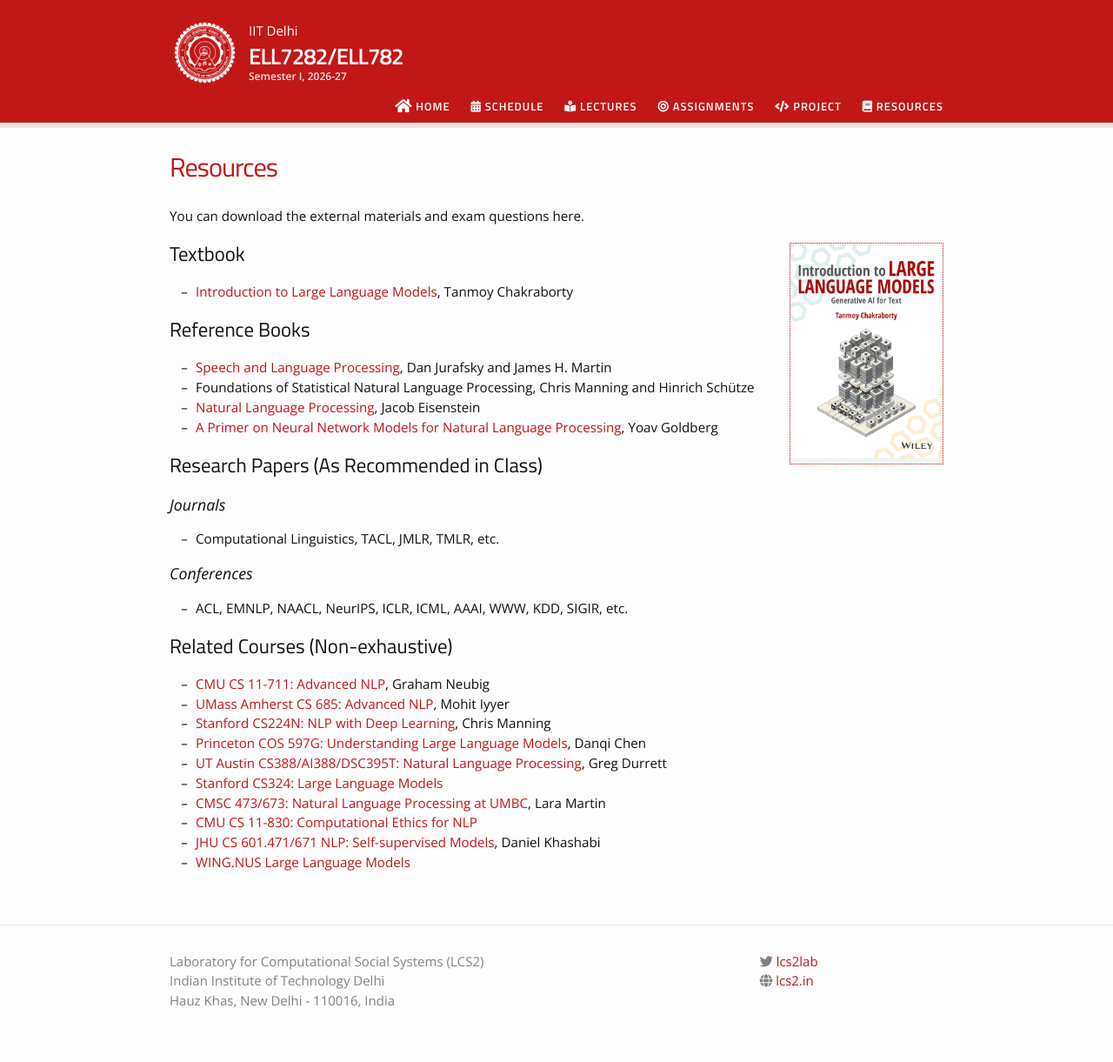
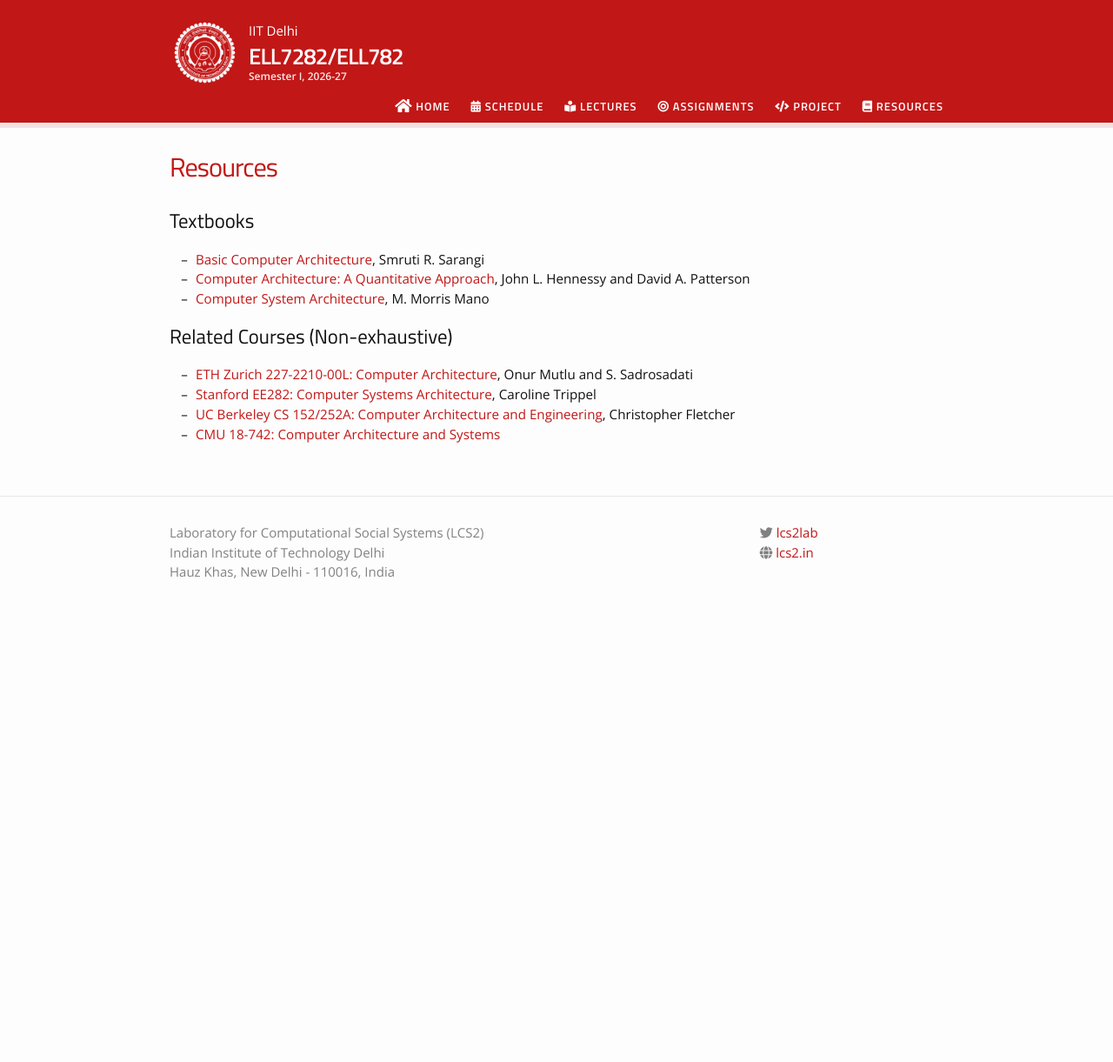
Before and after one commit to lcs2-iitd/ELL7282-2601, a Jekyll site: the page built from resources.md, in a window 1280 px wide. Shown: the whole page at 87% size. Built offline with Jekyll 4.4.1, drawn with Linux system fonts in a browser that asks for light colours; nearby versions of some CDN libraries; after the commit the page ends 900 px from its top, so only the background shows below that.

Commit message:
Revise resources layout and update links
Updated resource links and organized sections for clarity.

```diff
--- a/resources.md
+++ b/resources.md
@@ -3,43 +3,20 @@ layout: page
 title: Resources
 permalink: /resources/
 ---
-You can download the external materials and exam questions here.
-<!-- <b>🔔 <a href="https://forms.gle/A3ZpHd3sB4ErSMA79" target="_blank">Subscribe</a> to our newsletter for the latest updates on LLMs!</b> -->
-
-{% include image.html url="/_images/bookcover.jpg" width=175 align="right" %}
 
 <!--
 ## Exam Questions
 
 * [Quiz-1](static_files/exams/Quiz1.pdf) -->
 
-## Textbook
-* <a href="https://www.amazon.in/dp/936386474X/" target="_blank">Introduction to Large Language Models</a>, Tanmoy Chakraborty
+## Textbooks
+* <a href="https://www.cse.iitd.ac.in/~srsarangi/archbook/archbook.pdf" target="_blank">Basic Computer Architecture</a>, Smruti R. Sarangi
+* <a href="{{ '/static_files/books/carch_quantitative_approach.pdf' | prepend: site.baseurl }}" target="_blank">Computer Architecture: A Quantitative Approach</a>, John L. Hennessy and David A. Patterson
+* <a href="https://archive.org/details/computer-system-architecture-morris-mano-third-edition/mode/2up" target="_blank">Computer System Architecture</a>, M. Morris Mano
 
-## Reference Books
-
-* <a href="https://web.stanford.edu/~jurafsky/slp3/" target="_blank">Speech and Language Processing</a>, Dan Jurafsky and James H. Martin
-* Foundations of Statistical Natural Language Processing, Chris Manning and Hinrich Schütze
-* <a href="https://github.com/jacobeisenstein/gt-nlp-class/blob/master/notes/eisenstein-nlp-notes.pdf" target="_blank">Natural Language Processing</a>, Jacob Eisenstein
-* <a href="http://u.cs.biu.ac.il/~yogo/nnlp.pdf" target="_blank">A Primer on Neural Network Models for Natural Language Processing</a>, Yoav Goldberg
-
-## Research Papers (As Recommended in Class)
-
-### Journals
-* Computational Linguistics, TACL, JMLR, TMLR, etc.
-
-### Conferences
-* ACL, EMNLP, NAACL, NeurIPS, ICLR, ICML, AAAI, WWW, KDD, SIGIR, etc.
 
 ## Related Courses (Non-exhaustive)
-
-* <a href="http://www.phontron.com/class/anlp2022/" target="_blank">CMU CS 11-711: Advanced NLP</a>, Graham Neubig
-* <a href="https://people.cs.umass.edu/~miyyer/cs685/" target="_blank">UMass Amherst CS 685: Advanced NLP</a>, Mohit Iyyer
-* <a href="http://web.stanford.edu/class/cs224n/" target="_blank">Stanford CS224N: NLP with Deep Learning</a>, Chris Manning
-* <a href="https://www.cs.princeton.edu/courses/archive/fall22/cos597G/" target="_blank">Princeton COS 597G: Understanding Large Language Models</a>, Danqi Chen
-* <a href="https://www.cs.utexas.edu/~gdurrett/courses/online-course/materials.html" target="_blank">UT Austin CS388/AI388/DSC395T: Natural Language Processing</a>, Greg Durrett
-* <a href="https://stanford-cs324.github.io/winter2022/" target="_blank">Stanford CS324: Large Language Models</a>
-* <a href="https://laramartin.net/NLP-class/" target="_blank">CMSC 473/673: Natural Language Processing at UMBC</a>, Lara Martin
-* <a href="http://demo.clab.cs.cmu.edu/ethical_nlp/" target="_blank">CMU CS 11-830: Computational Ethics for NLP</a>
-* <a href="https://self-supervised.cs.jhu.edu/sp2024/" target="_blank">JHU CS 601.471/671 NLP: Self-supervised Models</a>, Daniel Khashabi
-* <a href="https://wing-nus.github.io/cs6101/" target="_blank">WING.NUS Large Language Models</a>
+* <a href="https://safari.ethz.ch/architecture/doku.php" target="_blank">ETH Zurich 227-2210-00L: Computer Architecture</a>, 	Onur Mutlu and S. Sadrosadati
+* <a href="https://web.stanford.edu/class/ee282/" target="_blank">Stanford EE282: Computer Systems Architecture</a>, 	Caroline Trippel
+* <a href="https://tree.yuantsy.com/Course2/docs/CS152/" target="_blank">UC Berkeley CS 152/252A: Computer Architecture and Engineering</a>, Christopher Fletcher
+* <a href="https://courses.ece.cmu.edu/18742" target="_blank">CMU 18-742: Computer Architecture and Systems</a>
```
